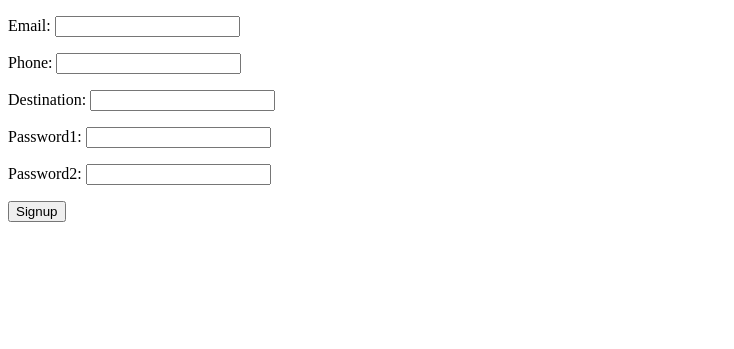
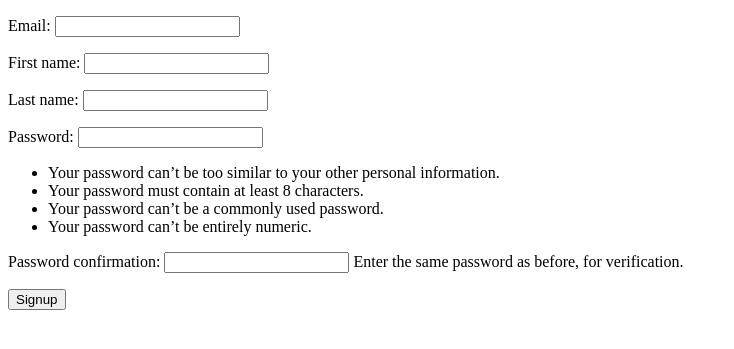
Before and after one commit to Johnny-FTW/School-Information-System, a Django app: page /accounts/signup/teacher/ in a window 1280 px wide. Shown: the top 349 px of the page, without its empty margins (0-734 px from the left). Run offline with Django 4.2, Linux system fonts and the light colour scheme; some libraries are stand-ins or nearby versions.

Commit message:
sign up added data, fixed issues

```diff
--- a/main_app/Templates/home.html
+++ b/main_app/Templates/home.html
@@ -4,7 +4,7 @@
 
 {% block content %}
 {% if request.user.is_authenticated %}
-<strong>{{ request.user.username }}</strong>
+<strong>{{ request.user.first_name }} {{ request.user.last_name }}</strong>
 {% endif %}
 
 {% endblock %}
--- a/main_app/forms.py
+++ b/main_app/forms.py
@@ -10,41 +10,72 @@ class StudentSignupForm(UserCreationForm):
 
     class Meta(UserCreationForm.Meta):
         model = User
+        fields = ('email', 'first_name', 'last_name', 'password1', 'password2')
 
-    @transaction.atomic
-    def save(self):
-        user = super().save(commit=False)
-        user.email = self.cleaned_data.get('email')
-        user.is_student = True
-        user.save()
-        student = Student.objects.create(user=user)
-        return user
+    def clean_email(self):
+        email = self.cleaned_data.get('email')
+        if User.objects.filter(email=email).exists():
+            raise forms.ValidationError("This email is already in use.")
+        return email
 
+    def clean(self):
+        cleaned_data = super().clean()
+        password1 = cleaned_data.get("password1")
+        password2 = cleaned_data.get("password2")
 
-class TeacherSignUpForm(forms.ModelForm):
-    email = forms.EmailField(required=True)
-    phone = forms.CharField(required=True)
-    destination = forms.CharField(required=True)
-    password1 = forms.CharField(widget=forms.PasswordInput, required=True)
-    password2 = forms.CharField(widget=forms.PasswordInput, required=True)
-
-    class Meta:
-        model = User
-        fields = ('email', 'phone', 'destination', 'password1', 'password2')
+        if password1 and password2 and password1 != password2:
+            raise forms.ValidationError("Passwords do not match.")
 
     @transaction.atomic
     def save(self, commit=True):
         user = super().save(commit=False)
-        user.username = self.cleaned_data.get('email')  # You may customize the username as per your requirements
+        user.username = self.cleaned_data.get('email')
+        user.is_student = True
+        user.set_password(self.cleaned_data.get('password1'))
+
+        if commit:
+            user.save()
+        first_name = self.cleaned_data.get("first_name")
+        last_name = self.cleaned_data.get("last_name")
+        student = Student.objects.create(user=user, first_name=first_name, last_name=last_name )
+        student.save()
+
+        return user
+
+
+class TeacherSignUpForm(UserCreationForm):
+    email = forms.EmailField(required=True)
+
+    class Meta(UserCreationForm.Meta):
+        model = User
+        fields = ('email', 'first_name', 'last_name', 'password1', 'password2')
+
+    def clean_email(self):
+        email = self.cleaned_data.get('email')
+        if User.objects.filter(email=email).exists():
+            raise forms.ValidationError("This email is already in use.")
+        return email
+
+    def clean(self):
+        cleaned_data = super().clean()
+        password1 = cleaned_data.get("password1")
+        password2 = cleaned_data.get("password2")
+
+        if password1 and password2 and password1 != password2:
+            raise forms.ValidationError("Passwords do not match.")
+
+    @transaction.atomic
+    def save(self, commit=True):
+        user = super().save(commit=False)
+        user.username = self.cleaned_data.get('email')
         user.is_teacher = True
         user.set_password(self.cleaned_data.get('password1'))
 
         if commit:
             user.save()
-
-        teacher = Teacher.objects.create(user=user)
-        teacher.phone = self.cleaned_data.get('phone')
-        teacher.destination = self.cleaned_data.get('destination')
+        first_name = self.cleaned_data.get("first_name")
+        last_name = self.cleaned_data.get("last_name")
+        teacher = Teacher.objects.create(user=user, first_name=first_name, last_name=last_name )
         teacher.save()
 
         return user
--- a/main_app/models.py
+++ b/main_app/models.py
@@ -12,9 +12,19 @@ class User(AbstractUser):
 
 class Student(models.Model):
     user = models.OneToOneField(User, on_delete=models.CASCADE, primary_key=True)
+    first_name = models.CharField(max_length=200, blank=True)
+    last_name = models.CharField(max_length=200, blank=True)
+    date_of_birth = models.DateField(null=True, blank=True)
+    student_image = models.CharField(max_length=200, null=True, blank=True)
+
+    def __str__(self):
+        return f'{self.first_name} {self.last_name}'
 
 
 class Teacher(models.Model):
     user = models.OneToOneField(User, on_delete=models.CASCADE, primary_key=True)
-    phone = models.CharField(max_length=200)
-    destination = models.CharField(max_length=200)
+    first_name = models.CharField(max_length=200)
+    last_name = models.CharField(max_length=200)
+
+    def __str__(self):
+        return f'{self.first_name} {self.last_name}'
```
